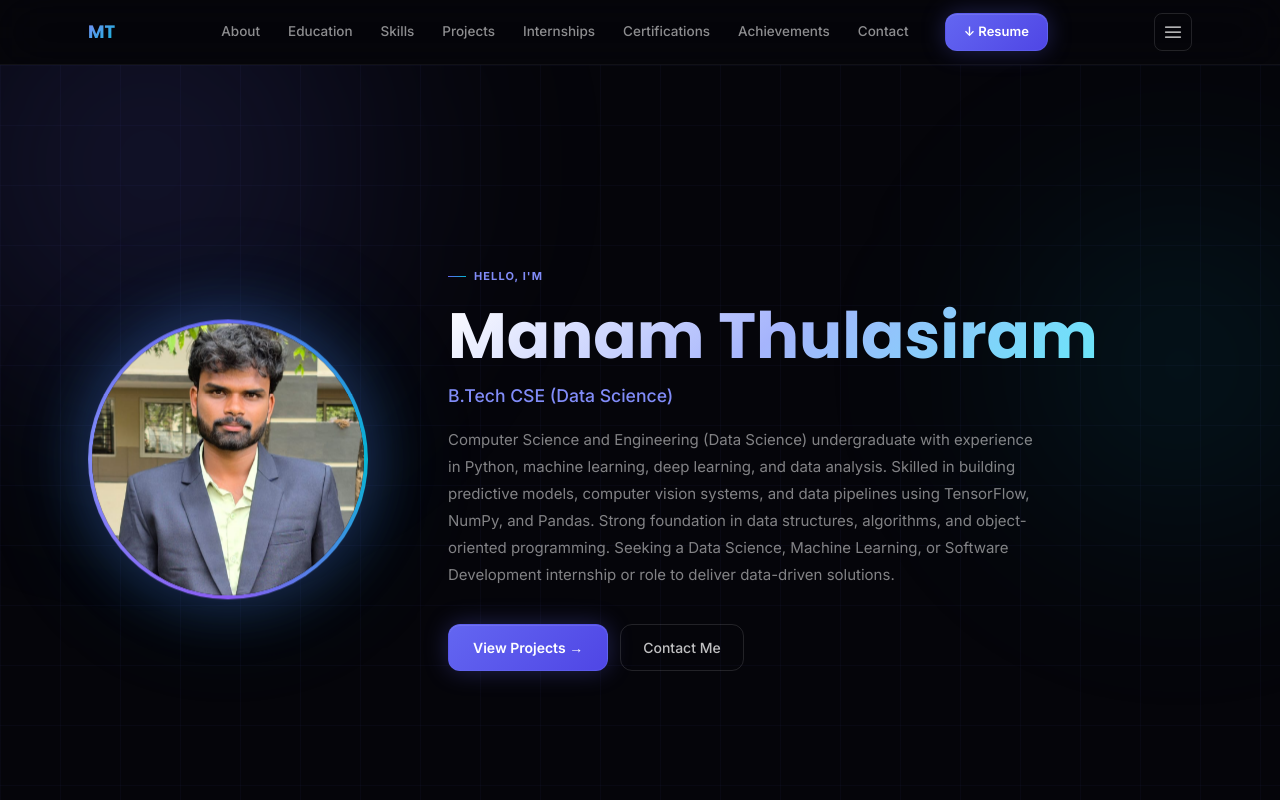
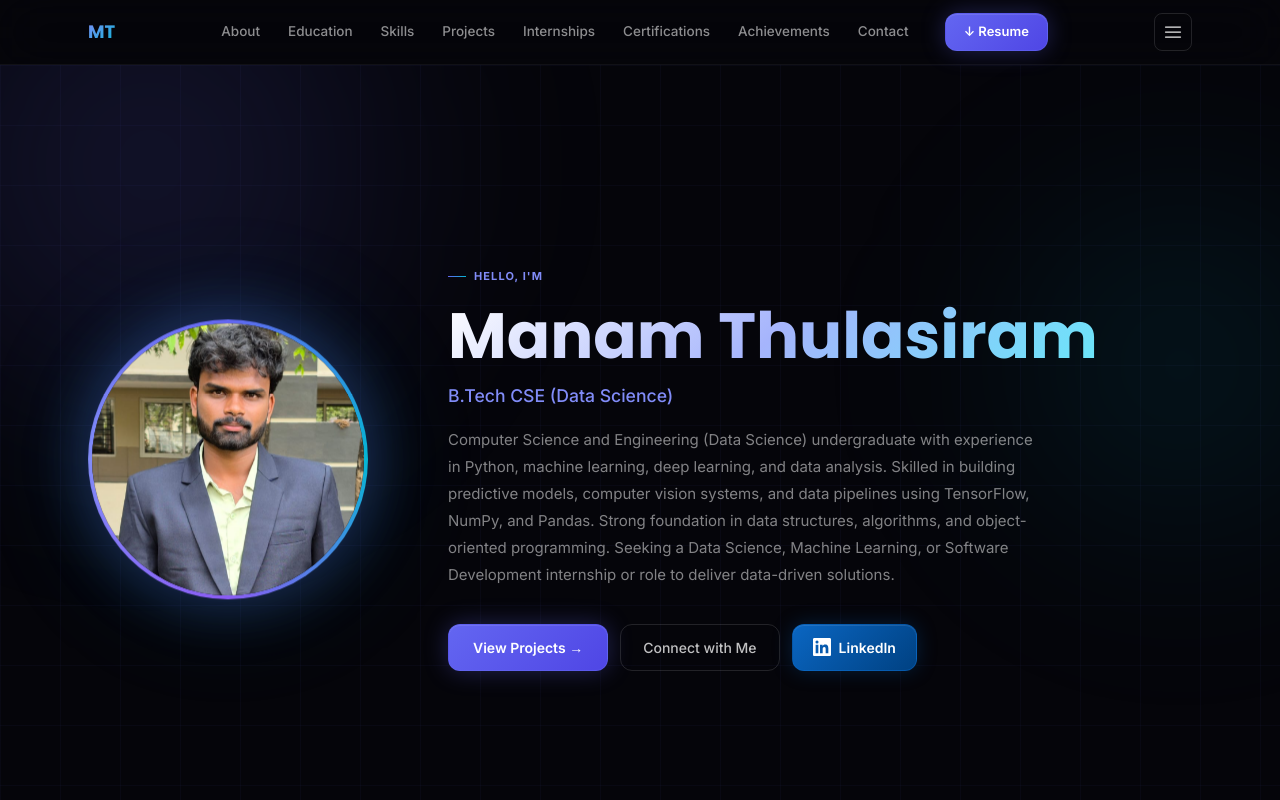
Before and after one commit to m-thulasiram/portfolio, a React (Vite) app: page / in a window 1280 px wide. Shown: the top 800 px of the page. Built offline with nearby package versions, Linux system fonts and the light colour scheme.

Commit message:
feat: rename Contact Me to Connect with Me and add LinkedIn button in Hero

```diff
--- a/src/components/Hero.jsx
+++ b/src/components/Hero.jsx
@@ -31,7 +31,19 @@ export default function Hero() {
             <p className="reveal d3 hero-summary">{DATA.about.summary}</p>
             <div className="reveal d4 hero-actions">
               <a href="#projects" className="btn-p">View Projects →</a>
-              <a href="#contact" className="btn-o">Contact Me</a>
+              <a href="#contact" className="btn-o">Connect with Me</a>
+              <a
+                href={DATA.about.linkedin}
+                target="_blank"
+                rel="noopener noreferrer"
+                className="btn-linkedin"
+                aria-label="LinkedIn Profile"
+              >
+                <svg xmlns="http://www.w3.org/2000/svg" width="18" height="18" viewBox="0 0 24 24" fill="currentColor" style={{ flexShrink: 0 }}>
+                  <path d="M20.447 20.452h-3.554v-5.569c0-1.328-.027-3.037-1.852-3.037-1.853 0-2.136 1.445-2.136 2.939v5.667H9.351V9h3.414v1.561h.046c.477-.9 1.637-1.85 3.37-1.85 3.601 0 4.267 2.37 4.267 5.455v6.286zM5.337 7.433a2.062 2.062 0 0 1-2.063-2.065 2.064 2.064 0 1 1 2.063 2.065zm1.782 13.019H3.555V9h3.564v11.452zM22.225 0H1.771C.792 0 0 .774 0 1.729v20.542C0 23.227.792 24 1.771 24h20.451C23.2 24 24 23.227 24 22.271V1.729C24 .774 23.2 0 22.222 0h.003z"/>
+                </svg>
+                LinkedIn
+              </a>
             </div>
           </div>
 
--- a/src/index.css
+++ b/src/index.css
@@ -138,6 +138,29 @@ body {
   background: rgba(99, 102, 241, 0.1);
   color: #fff;
   transform: translateY(-2px);
+}
+
+.btn-linkedin {
+  display: inline-flex;
+  align-items: center;
+  gap: 8px;
+  background: linear-gradient(135deg, #0a66c2, #004182);
+  border: 1px solid rgba(10, 102, 194, 0.5);
+  border-radius: 12px;
+  padding: 12px 20px;
+  font-size: 14px;
+  font-weight: 600;
+  color: #fff;
+  text-decoration: none;
+  transition: all .3s cubic-bezier(.4, 0, .2, 1);
+  box-shadow: 0 0 20px rgba(10, 102, 194, 0.25), inset 0 1px 0 rgba(255, 255, 255, 0.1);
+}
+
+.btn-linkedin:hover {
+  background: linear-gradient(135deg, #1a76c9, #0a66c2);
+  box-shadow: 0 0 36px rgba(10, 102, 194, 0.5), inset 0 1px 0 rgba(255, 255, 255, 0.15);
+  transform: translateY(-2px);
+  color: #fff;
 }
 
 /* Chip */
```
